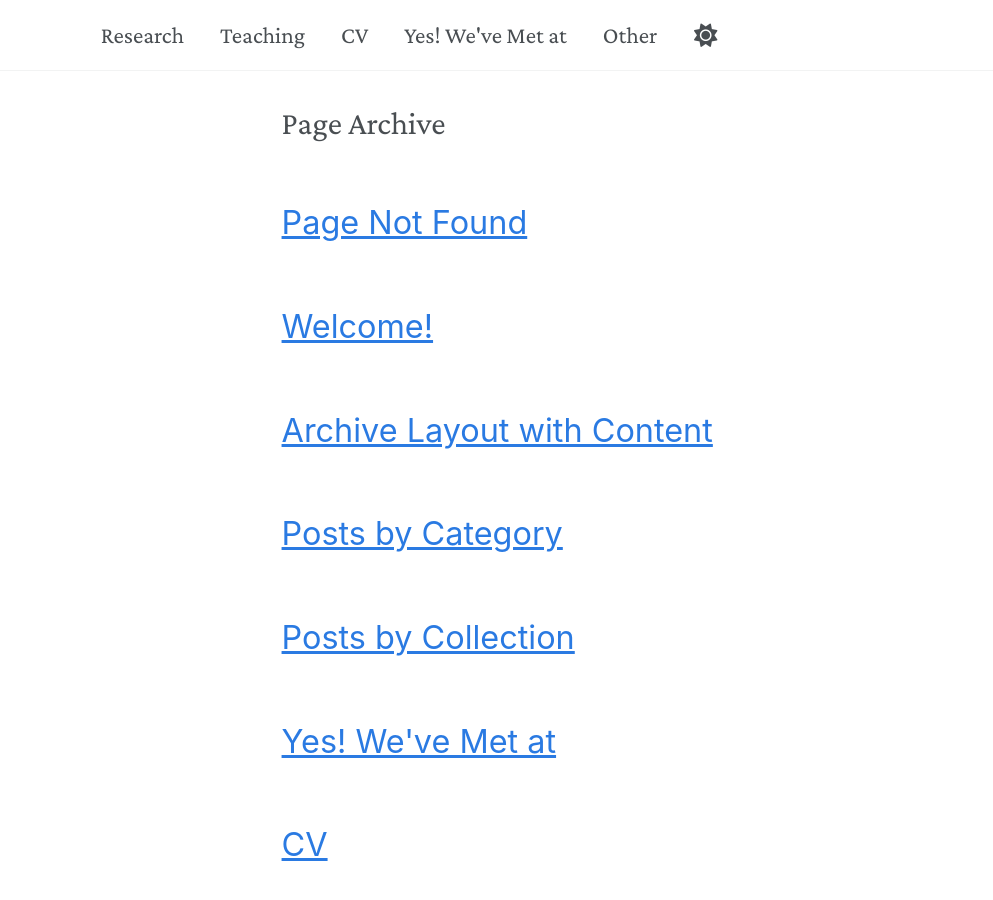
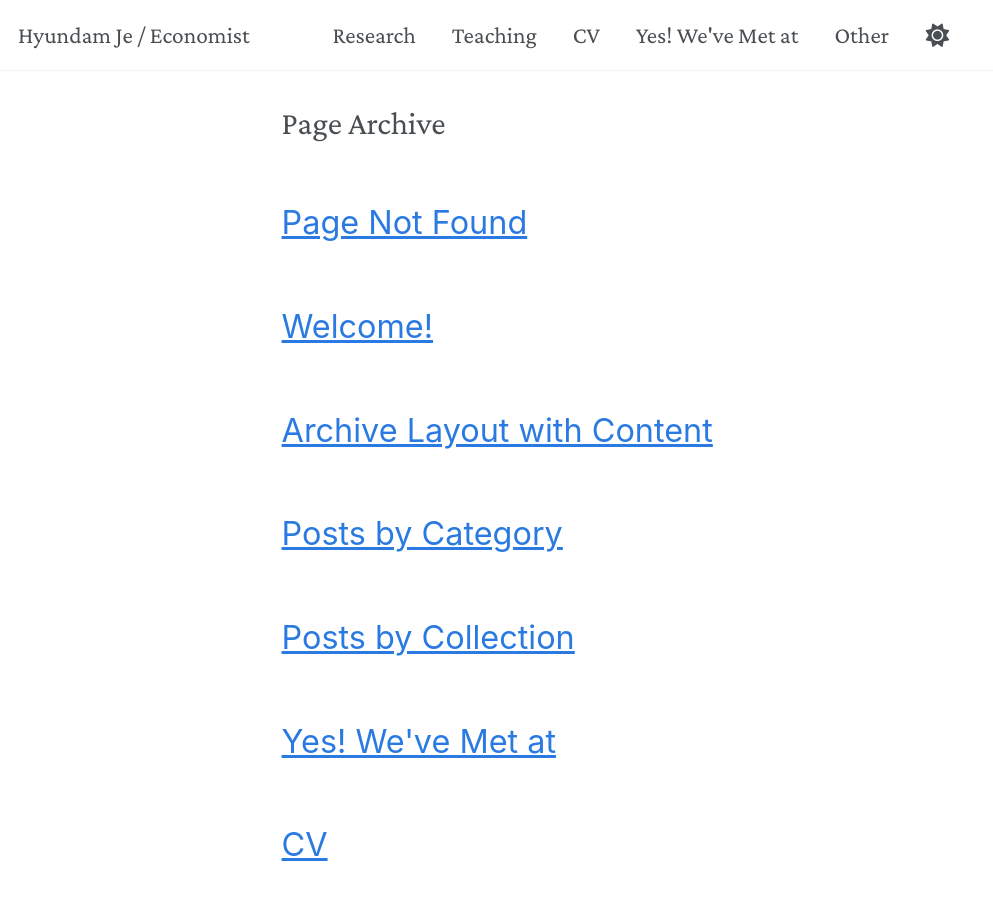
Before and after one commit to hyundamje/hyundamje.github.io, a Jekyll site: the page built from _pages/page-archive.html, in a window 1280 px wide and 900 px high. Shown: the whole window, without its empty margins (0-993 px from the left). Built offline with Jekyll 4.4.1, drawn with Linux system fonts in a browser that asks for light colours; some web fonts are replaced.

Commit message:
Update _config.yml

```diff
--- a/_config.yml
+++ b/_config.yml
@@ -22,7 +22,7 @@ plugins:
 
 # minimal_mistakes_skin: "default"
 
-title                    : ""
+title                    : "Hyundam Je / Economist"
 title_separator          : "—"
 name                     : &hyundamje "Hyundam Je"
 description              : &description "behavioral economist"
@@ -36,7 +36,7 @@ repository               : "hyundamje/hyundamje.github.io"
 author:
   # Biographic information
   avatar           : "olaf.png"
-  name             : "Hyundam Je"
+  name             : ""
   pronouns         : # example: "she/her"
   bio              : "behavioral economist thinking about how people think"
   location         : "Sydney"
```
